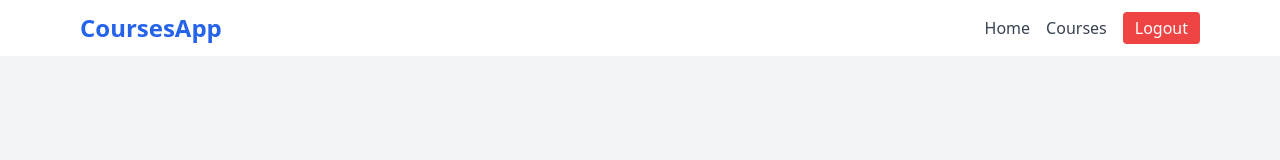
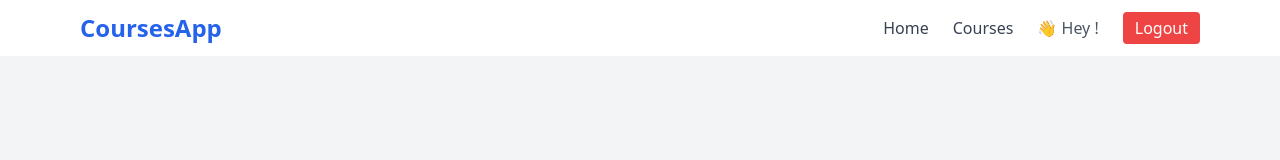
Before and after one commit to vinaykalaga/Course-React-App, a React (Vite) app: page /login in a window 1280 px wide. Shown: the top 160 px of the page. Built offline with nearby package versions, Linux system fonts and the light colour scheme; sample sign-in values are in the browser's storage.

Commit message:
chnages on Enrollment and certification changes

```diff
--- a/src/auth/AuthContext.tsx
+++ b/src/auth/AuthContext.tsx
@@ -4,6 +4,7 @@ import { jwtDecode } from "jwt-decode";
 type AuthContextType = {
   token: string | null;
   role: string | null;
+  username: string | null;
   login: (token: string) => void;
   logout: () => void;
 };
@@ -13,6 +14,7 @@ const AuthContext = createContext<AuthContextType | undefined>(undefined);
 export const AuthProvider = ({ children }: { children: ReactNode }) => {
   const [token, setToken] = useState<string | null>(null);
   const [role, setRole] = useState<string | null>(null);
+  const [username, setUsername] = useState<string | null>(null);
 
   // ✅ Decode token to get role
   const extractRole = (token: string) => {
@@ -20,6 +22,7 @@ export const AuthProvider = ({ children }: { children: ReactNode }) => {
       const decoded: any = jwtDecode(token);
       const authorities = decoded?.authorities;
       if (authorities && authorities.length > 0) {
+          setUsername(decoded?.sub)
         setRole(authorities[0]); // take first role
       }
     } catch (e) {
@@ -45,10 +48,11 @@ export const AuthProvider = ({ children }: { children: ReactNode }) => {
     localStorage.removeItem("token");
     setToken(null);
     setRole(null);
+    setUsername(null);
   };
 
   return (
-    <AuthContext.Provider value={{ token, role, login, logout }}>
+    <AuthContext.Provider value={{ token, role, username, login, logout }}>
       {children}
     </AuthContext.Provider>
   );
--- a/src/components/Navbar.tsx
+++ b/src/components/Navbar.tsx
@@ -2,41 +2,73 @@ import { Link } from "react-router-dom";
 import { useAuth } from "../auth/AuthContext";
 
 export default function Navbar() {
-  const { token, role, logout } = useAuth();
+  const { token, role, username, logout } = useAuth();
 
   return (
     <nav className="bg-white shadow-md">
       <div className="container mx-auto px-4 py-3 flex justify-between items-center">
-        <Link to="/" className="text-2xl font-bold text-blue-600">CoursesApp</Link>
+        <Link to="/" className="text-2xl font-bold text-blue-600">
+          CoursesApp
+        </Link>
 
-        <div className="flex gap-4 items-center">
-          <Link to="/" className="text-gray-700 hover:text-blue-600">Home</Link>
-          <Link to="/courses" className="text-gray-700 hover:text-blue-600">Courses</Link>
+        <div className="flex items-center gap-6">
+          {/* Common Links */}
+          <Link to="/" className="text-gray-700 hover:text-blue-600">
+            Home
+          </Link>
+          <Link to="/courses" className="text-gray-700 hover:text-blue-600">
+            Courses
+          </Link>
 
-
-
+          {/* Instructor-only link */}
           {token && role === "ROLE_INSTRUCTOR" && (
-              <Link to="/add-course" className="px-4 py-2 text-white bg-green-600 rounded hover:bg-green-700">
+            <Link
+              to="/add-course"
+              className="px-4 py-2 text-white bg-green-600 rounded hover:bg-green-700"
+            >
               Add Course
             </Link>
           )}
 
-           {role === "ROLE_LEARNER" && (
-            <Link to="/my-courses" className="hover:text-blue-600">My Courses</Link>
+          {/* Learner-only link */}
+          {token && role === "ROLE_LEARNER" && (
+            <Link
+              to="/my-courses"
+              className="text-gray-700 hover:text-blue-600"
+            >
+              My Courses
+            </Link>
           )}
 
+          {/* Auth Links */}
           {!token ? (
             <>
-              <Link to="/login" className="text-gray-700 hover:text-blue-600">Login</Link>
-              <Link to="/register" className="text-gray-700 hover:text-blue-600">Register</Link>
+              <Link
+                to="/login"
+                className="text-gray-700 hover:text-blue-600"
+              >
+                Login
+              </Link>
+              <Link
+                to="/register"
+                className="text-gray-700 hover:text-blue-600"
+              >
+                Register
+              </Link>
             </>
           ) : (
+            <>
+              {/* Greeting */}
+              <span className="text-gray-600 font-medium">
+                👋 Hey {username?.toUpperCase()}!
+              </span>
               <button
                 onClick={logout}
                 className="bg-red-500 hover:bg-red-600 text-white px-3 py-1 rounded"
               >
                 Logout
               </button>
+            </>
           )}
         </div>
       </div>
```
Lines whose indentation alone changed are shown as unchanged.
